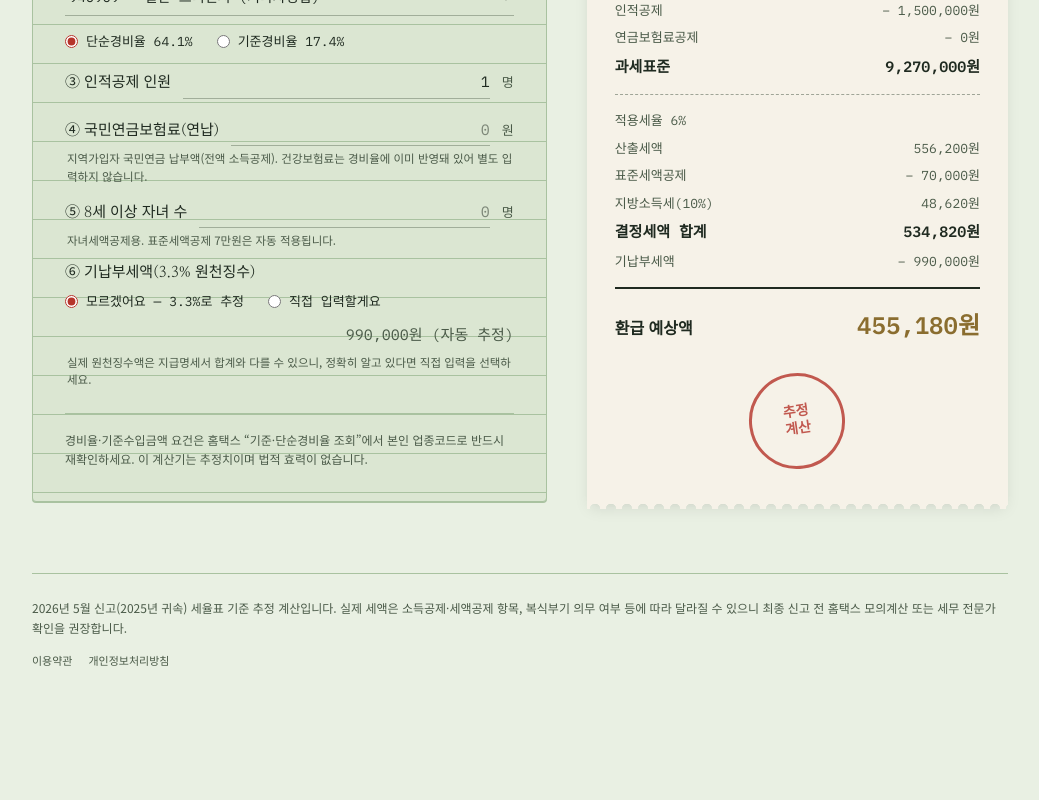
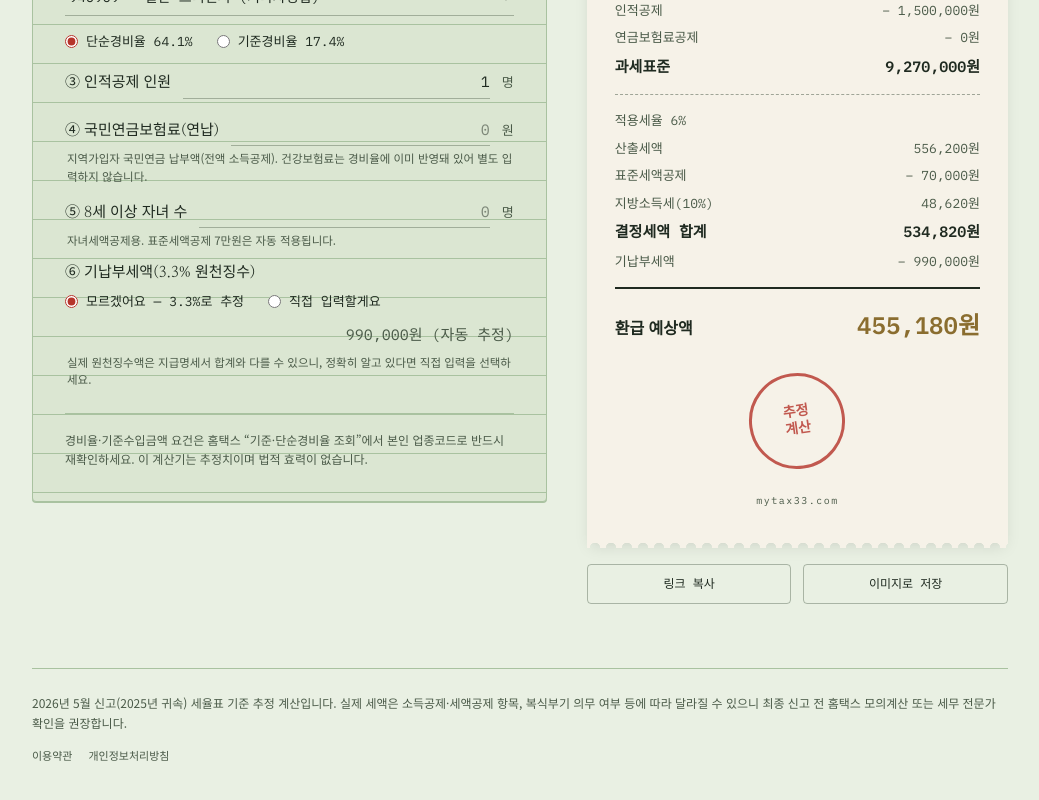
Before and after one commit to bumi0666/Tax, a Next.js app in the folder freelancer-tax-calc/freelancer-tax-calc/: page / in a window 1280 px wide. Shown: the part 567-1367 px from the top of the page, without its empty margins (120-1159 px from the left). Before the commit the page ends 1334 px from the top, so only its background shows below. Built offline with nearby package versions, Linux system fonts and the light colour scheme.

Commit message:
Add files via upload

```diff
--- a/freelancer-tax-calc/freelancer-tax-calc/app/components/Calculator.tsx
+++ b/freelancer-tax-calc/freelancer-tax-calc/app/components/Calculator.tsx
@@ -1,6 +1,7 @@
 "use client";
 
-import { useMemo, useState } from "react";
+import { useMemo, useRef, useState } from "react";
+import { toPng } from "html-to-image";
 import { calculateTax, formatWon, ExpenseType } from "@/lib/tax";
 
 const EXPENSE_PRESETS: { code: string; label: string; simple: number; standard: number }[] = [
@@ -10,6 +11,18 @@ const EXPENSE_PRESETS: { code: string; label: string; simple: number; standard:
   { code: "940306", label: "1인미디어 콘텐츠 창작자", simple: 64.1, standard: 12.1 },
   { code: "custom", label: "직접 입력", simple: 0, standard: 0 },
 ];
+
+export interface CalculatorInitialState {
+  revenue?: number;
+  presetCode?: string;
+  expenseType?: ExpenseType;
+  customRate?: number;
+  dependents?: number;
+  pensionPremium?: number;
+  childCount?: number;
+  prepaidKnown?: boolean;
+  prepaidTaxInput?: number;
+}
 
 function NumberField({
   label,
@@ -45,16 +58,18 @@ function NumberField({
   );
 }
 
-export default function Calculator({ initialRevenue }: { initialRevenue?: number }) {
-  const [revenue, setRevenue] = useState(initialRevenue ?? 30_000_000);
-  const [presetCode, setPresetCode] = useState("940909");
-  const [expenseType, setExpenseType] = useState<ExpenseType>("simple");
-  const [customRate, setCustomRate] = useState(64.1);
-  const [dependents, setDependents] = useState(1);
-  const [pensionPremium, setPensionPremium] = useState(0);
-  const [childCount, setChildCount] = useState(0);
-  const [prepaidKnown, setPrepaidKnown] = useState(false);
-  const [prepaidTaxInput, setPrepaidTaxInput] = useState(990_000);
+export default function Calculator({ initial }: { initial?: CalculatorInitialState }) {
+  const [revenue, setRevenue] = useState(initial?.revenue ?? 30_000_000);
+  const [presetCode, setPresetCode] = useState(initial?.presetCode ?? "940909");
+  const [expenseType, setExpenseType] = useState<ExpenseType>(initial?.expenseType ?? "simple");
+  const [customRate, setCustomRate] = useState(initial?.customRate ?? 64.1);
+  const [dependents, setDependents] = useState(initial?.dependents ?? 1);
+  const [pensionPremium, setPensionPremium] = useState(initial?.pensionPremium ?? 0);
+  const [childCount, setChildCount] = useState(initial?.childCount ?? 0);
+  const [prepaidKnown, setPrepaidKnown] = useState(initial?.prepaidKnown ?? false);
+  const [prepaidTaxInput, setPrepaidTaxInput] = useState(initial?.prepaidTaxInput ?? 990_000);
+  const [copyLabel, setCopyLabel] = useState("링크 복사");
+  const receiptRef = useRef<HTMLDivElement>(null);
 
   const preset = EXPENSE_PRESETS.find((p) => p.code === presetCode)!;
   const expenseRate =
@@ -78,6 +93,48 @@ export default function Calculator({ initialRevenue }: { initialRevenue?: number
   );
 
   const isRefund = result.balance < 0;
+
+  function buildShareUrl() {
+    const params = new URLSearchParams({
+      revenue: String(revenue),
+      preset: presetCode,
+      type: expenseType,
+      customRate: String(customRate),
+      dependents: String(dependents),
+      pension: String(pensionPremium),
+      children: String(childCount),
+      prepaidKnown: prepaidKnown ? "1" : "0",
+      prepaid: String(prepaidTaxInput),
+    });
+    return `${window.location.origin}/?${params.toString()}`;
+  }
+
+  async function handleCopyLink() {
+    try {
+      await navigator.clipboard.writeText(buildShareUrl());
+      setCopyLabel("복사됨!");
+      setTimeout(() => setCopyLabel("링크 복사"), 2000);
+    } catch {
+      setCopyLabel("복사 실패");
+      setTimeout(() => setCopyLabel("링크 복사"), 2000);
+    }
+  }
+
+  async function handleSaveImage() {
+    if (!receiptRef.current) return;
+    try {
+      const dataUrl = await toPng(receiptRef.current, {
+        pixelRatio: 2,
+        backgroundColor: "#F1EFE8",
+      });
+      const link = document.createElement("a");
+      link.download = "mytax33-정산표.png";
+      link.href = dataUrl;
+      link.click();
+    } catch {
+      // 이미지 생성 실패 시 조용히 무시 (브라우저 호환성 이슈 등)
+    }
+  }
 
   return (
     <div className="grid lg:grid-cols-[1.1fr_0.9fr] gap-10 items-start">
@@ -219,7 +276,7 @@ export default function Calculator({ initialRevenue }: { initialRevenue?: number
       {/* 오른쪽: 영수증 출력 */}
       <section className="relative">
         <div className="h-2 receipt-edge bg-[var(--receipt)]" />
-        <div className="bg-[var(--receipt)] px-7 py-8 shadow-lg animate-print">
+        <div ref={receiptRef} className="bg-[var(--receipt)] px-7 py-8 shadow-lg animate-print">
           <div className="text-center font-display font-bold text-lg tracking-wide mb-1">
             종 합 소 득 세 정 산 표
           </div>
@@ -270,8 +327,27 @@ export default function Calculator({ initialRevenue }: { initialRevenue?: number
               계산
             </div>
           </div>
+
+          <div className="mt-6 text-center font-mono text-[10px] tracking-[0.15em] text-[var(--ink-soft)]">
+            mytax33.com
+          </div>
         </div>
         <div className="h-2 receipt-edge-bottom bg-[var(--receipt)]" />
+
+        <div className="flex gap-3 mt-4">
+          <button
+            onClick={handleCopyLink}
+            className="flex-1 font-mono text-[12px] border border-[var(--ink-soft)]/40 rounded-sm py-2.5 hover:border-[var(--stamp)] hover:text-[var(--stamp)] transition-colors"
+          >
+            {copyLabel}
+          </button>
+          <button
+            onClick={handleSaveImage}
+            className="flex-1 font-mono text-[12px] border border-[var(--ink-soft)]/40 rounded-sm py-2.5 hover:border-[var(--stamp)] hover:text-[var(--stamp)] transition-colors"
+          >
+            이미지로 저장
+          </button>
+        </div>
       </section>
     </div>
   );
--- a/freelancer-tax-calc/freelancer-tax-calc/app/page.tsx
+++ b/freelancer-tax-calc/freelancer-tax-calc/app/page.tsx
@@ -1,12 +1,33 @@
 import Link from "next/link";
-import Calculator from "./components/Calculator";
+import Calculator, { CalculatorInitialState } from "./components/Calculator";
+import { ExpenseType } from "@/lib/tax";
+
+function getParam(params: Record<string, string | string[] | undefined>, key: string) {
+  const v = params[key];
+  return Array.isArray(v) ? v[0] : v;
+}
+
+function parseNum(v: string | undefined): number | undefined {
+  if (!v) return undefined;
+  const n = Number(v);
+  return Number.isFinite(n) ? n : undefined;
+}
 
 export default async function Home({ searchParams }: PageProps<"/">) {
   const params = await searchParams;
-  const revenueParam = Array.isArray(params.revenue) ? params.revenue[0] : params.revenue;
-  const parsedRevenue = revenueParam ? parseInt(revenueParam, 10) : undefined;
-  const initialRevenue =
-    parsedRevenue && Number.isFinite(parsedRevenue) && parsedRevenue > 0 ? parsedRevenue : undefined;
+
+  const initial: CalculatorInitialState = {
+    revenue: parseNum(getParam(params, "revenue")),
+    presetCode: getParam(params, "preset"),
+    expenseType:
+      getParam(params, "type") === "standard" ? ("standard" as ExpenseType) : getParam(params, "type") === "simple" ? ("simple" as ExpenseType) : undefined,
+    customRate: parseNum(getParam(params, "customRate")),
+    dependents: parseNum(getParam(params, "dependents")),
+    pensionPremium: parseNum(getParam(params, "pension")),
+    childCount: parseNum(getParam(params, "children")),
+    prepaidKnown: getParam(params, "prepaidKnown") === "1" ? true : getParam(params, "prepaidKnown") === "0" ? false : undefined,
+    prepaidTaxInput: parseNum(getParam(params, "prepaid")),
+  };
 
   return (
     <main className="flex-1 bg-[var(--paper)]">
@@ -34,7 +55,7 @@ export default async function Home({ searchParams }: PageProps<"/">) {
           </p>
         </header>
 
-        <Calculator initialRevenue={initialRevenue} />
+        <Calculator initial={initial} />
 
         <footer className="mt-16 pt-6 border-t border-[var(--rule)] text-[12px] text-[var(--ink-soft)] leading-relaxed">
           <p>
```
